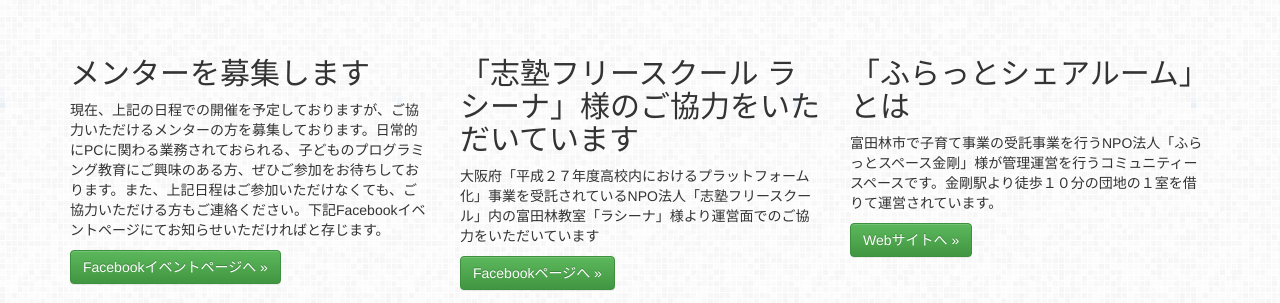
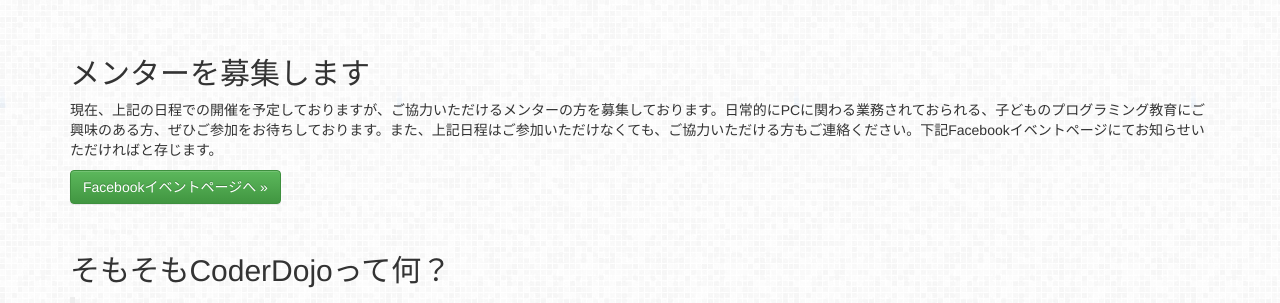
Before and after one commit to horinoA/horinoA.github.io, a plain HTML site: page index.html in a window 1280 px wide. Shown: the part 536-839 px from the top of the page. Drawn offline with nearby package versions, Linux system fonts and the light colour scheme; some packages are replaced by stand-ins of ours.

Commit message:
スポンサー外した

```diff
--- a/index.html
+++ b/index.html
@@ -79,21 +79,12 @@
       </div>
 
       <div class="row" style="margin-top:40px">
-        <div class="col-lg-4">
+        <div class="col-lg-12">
           <h2>メンターを募集します</h2>
           <p>現在、上記の日程での開催を予定しておりますが、ご協力いただけるメンターの方を募集しております。日常的にPCに関わる業務されておられる、子どものプログラミング教育にご興味のある方、ぜひご参加をお待ちしております。また、上記日程はご参加いただけなくても、ご協力いただける方もご連絡ください。下記Facebookイベントページにてお知らせいただければと存じます。</p>
           <p><a class="btn btn-success" href="#" role="button">Facebookイベントページへ &raquo;</a></p>
         </div>
-        <div class="col-lg-4">
-          <h2>「志塾フリースクール ラシーナ」様のご協力をいただいています</h2>
-          <p>大阪府「平成２７年度高校内におけるプラットフォーム化」事業を受託されているNPO法人「志塾フリースクール」内の富田林教室「ラシーナ」様より運営面でのご協力をいただいています </p>
-          <p><a class="btn btn-success" href="https://www.facebook.com/shijuku.lacina/" role="button">Facebookページへ &raquo;</a></p>
-       </div>
-        <div class="col-lg-4">
-          <h2>「ふらっとシェアルーム」とは</h2>
-          <p>富田林市で子育て事業の受託事業を行うNPO法人「ふらっとスペース金剛」様が管理運営を行うコミュニティースペースです。金剛駅より徒歩１０分の団地の１室を借りて運営されています。</p>
-          <p><a class="btn btn-success" href="http://www.furatto.com/" role="button">Webサイトへ &raquo;</a></p>
-        </div>
+
       </div>
 
       <h2 style="margin-top:40px">そもそもCoderDojoって何？</h2>
```
